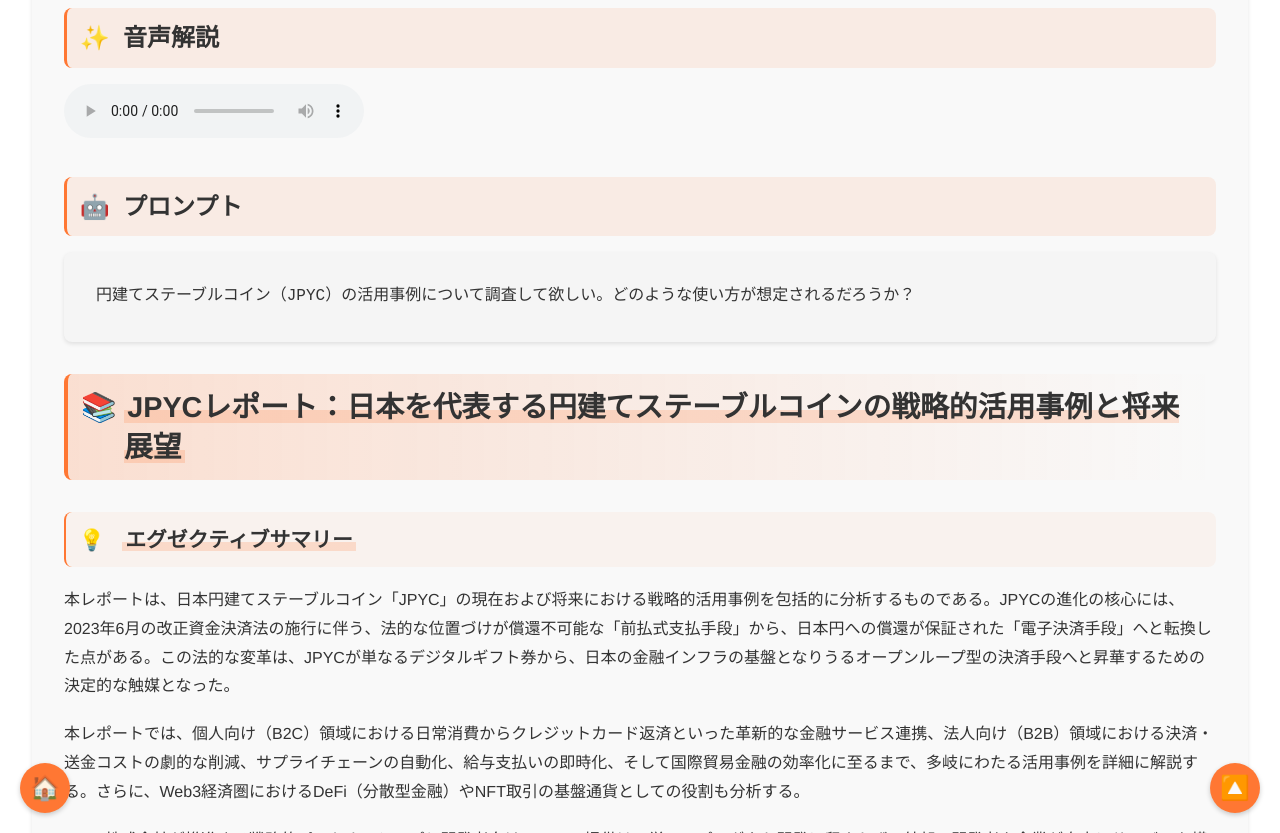
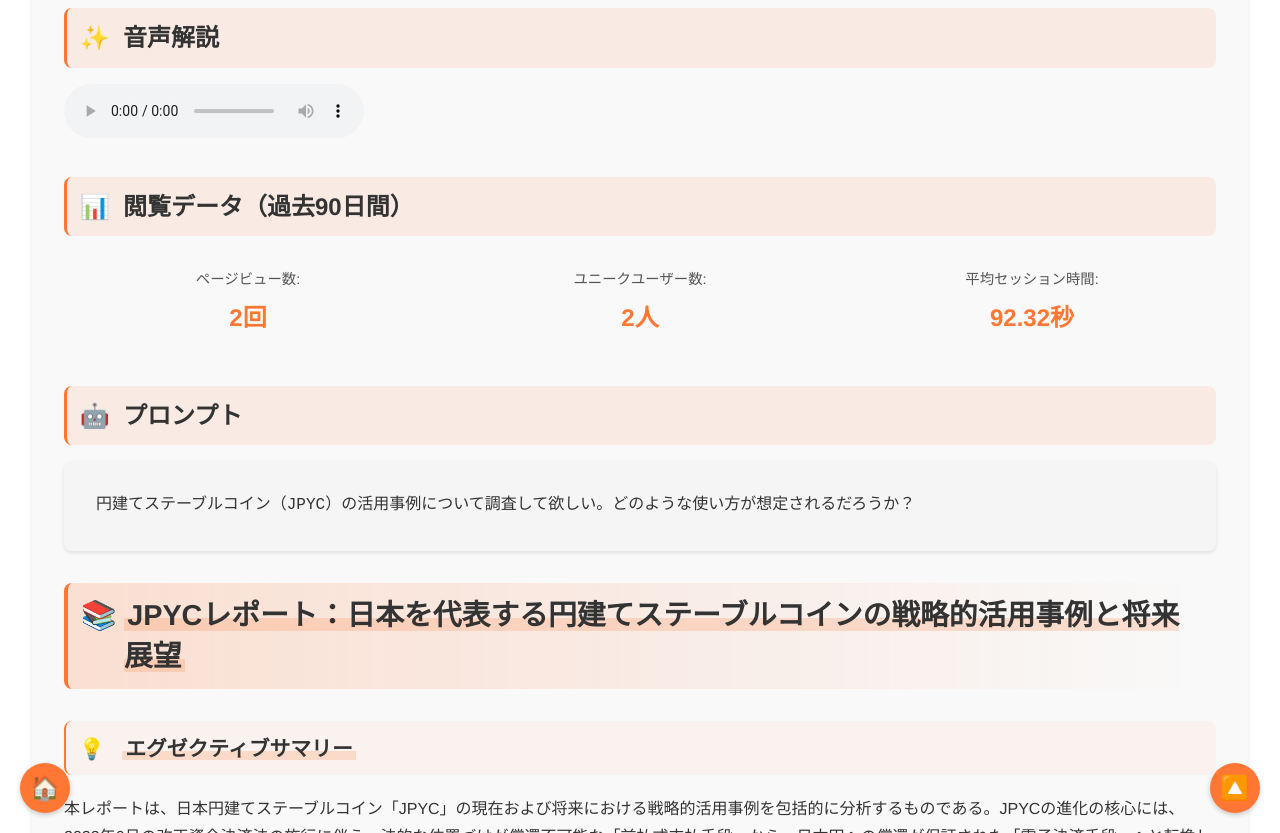
Before and after one commit to aegisfleet/share-deepresearch, a Jekyll site: the page built from _topics/jpyc/index.md, in a window 1280 px wide and 900 px high, scrolled down 613 px, cut to the strip 67-900 px from the top of the window. Built offline with Jekyll 4.4.1, drawn with Linux system fonts in a browser that asks for light colours.

```diff
--- a/_topics/jpyc/index.md
+++ b/_topics/jpyc/index.md
@@ -1,14 +1,18 @@
 ---
 audio: /share-deepresearch/assets/audio/jpyc.mp4
-video: /share-deepresearch/assets/video/jpyc.mp4
 category: research
 date: 2025-09-29
 description: 日本円建てステーブルコイン「JPYC」の活用事例と将来展望を探る。
+ga4_metrics:
+  avgSessionDuration: 92.320958
+  pageViews: 2
+  users: 2
 layout: topic
 prompt: 円建てステーブルコイン（JPYC）の活用事例について調査して欲しい。どのような使い方が想定されるだろうか？
 tags:
 - 経済学
 title: JPYCレポート：日本を代表する円建てステーブルコインの戦略的活用事例と将来展望
+video: /share-deepresearch/assets/video/jpyc.mp4
 ---
 
 # **JPYCレポート：日本を代表する円建てステーブルコインの戦略的活用事例と将来展望**
```
